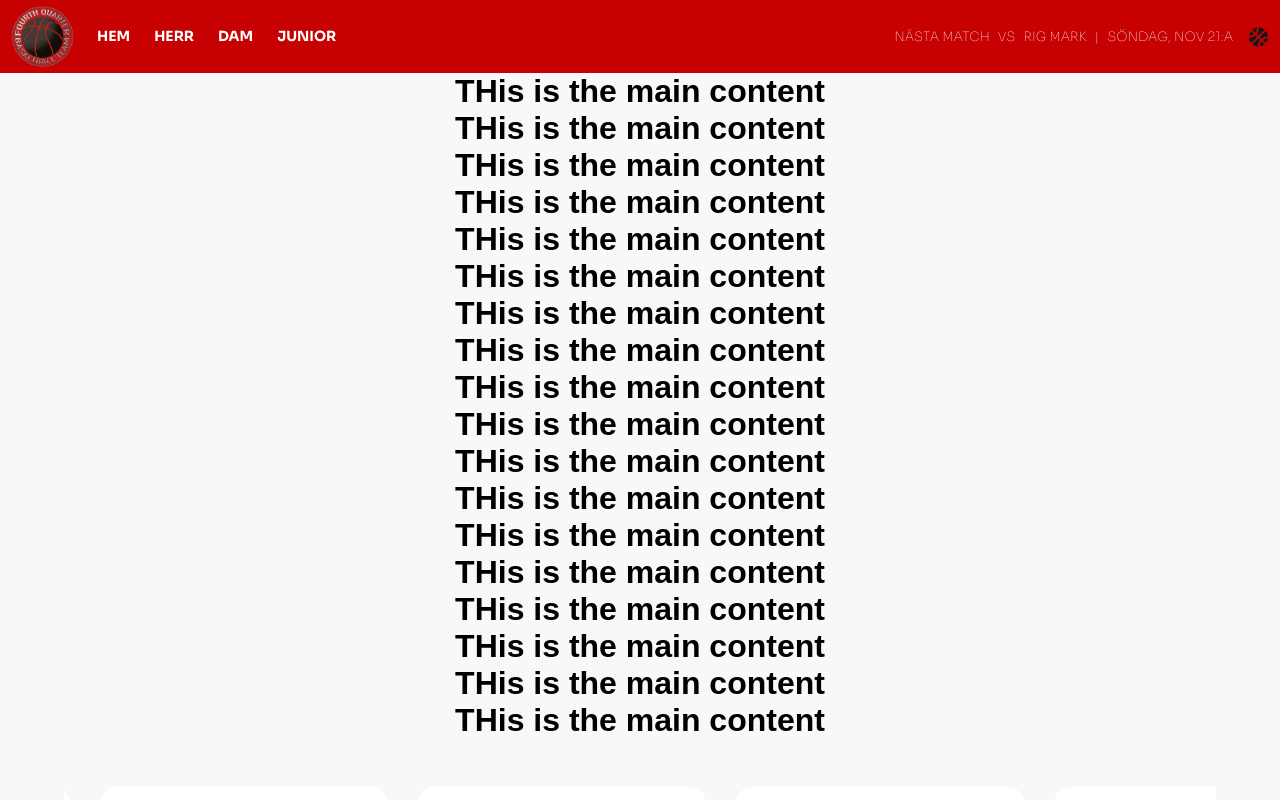
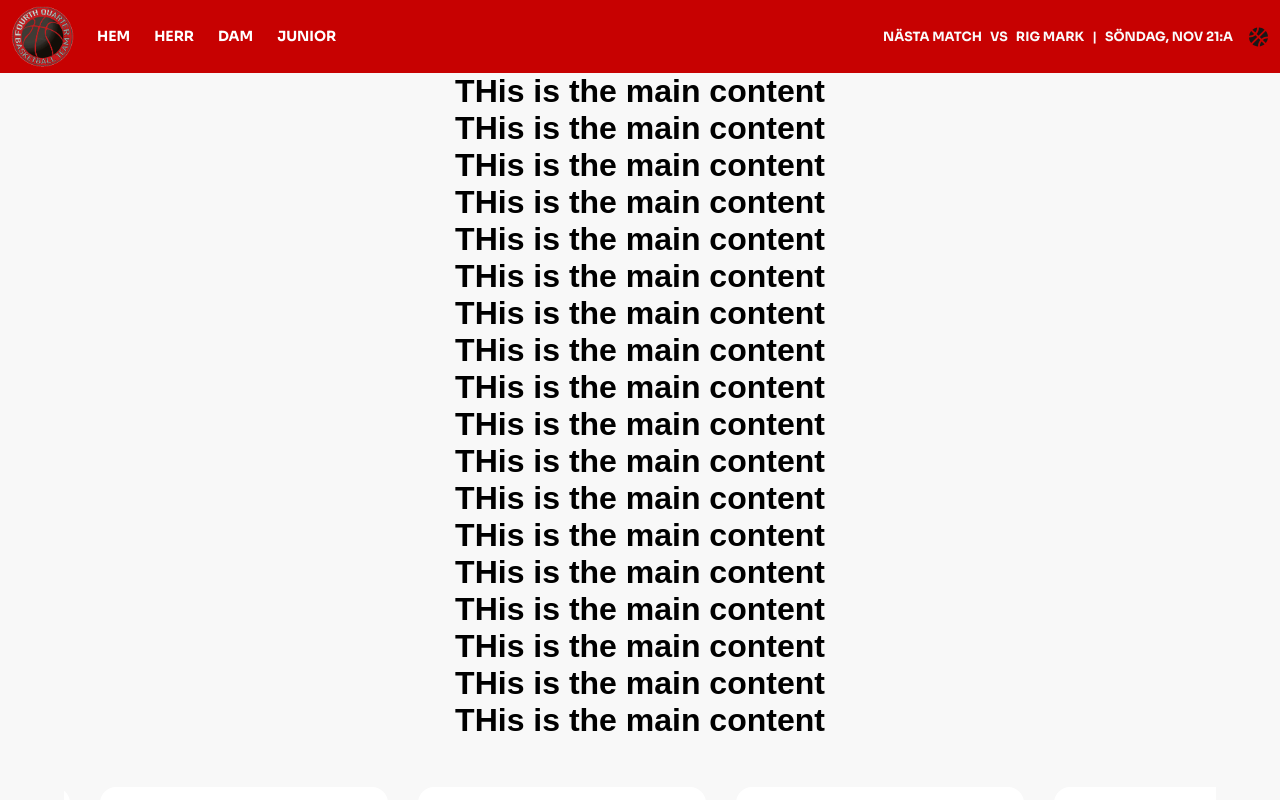
Before and after one commit to stu1612/T4Q, a React (Create React App) app: page /Hem in a window 1280 px wide. Shown: the top 800 px of the page. Built offline with nearby package versions, Linux system fonts and the light colour scheme.

Commit message:
changed the font weight for next game text ready to start building the card ui

```diff
--- a/src/components/Next_Game/index.js
+++ b/src/components/Next_Game/index.js
@@ -50,7 +50,7 @@ const Text = styled.h3`
   font-family: "Sora", sans-serif;
   font-size: clamp(0.6rem, 1vw, 1.6rem);
   color: #fafafa;
-  font-weight: 100;
+  font-weight: 600;
   text-transform: uppercase;
 `;
 
```
